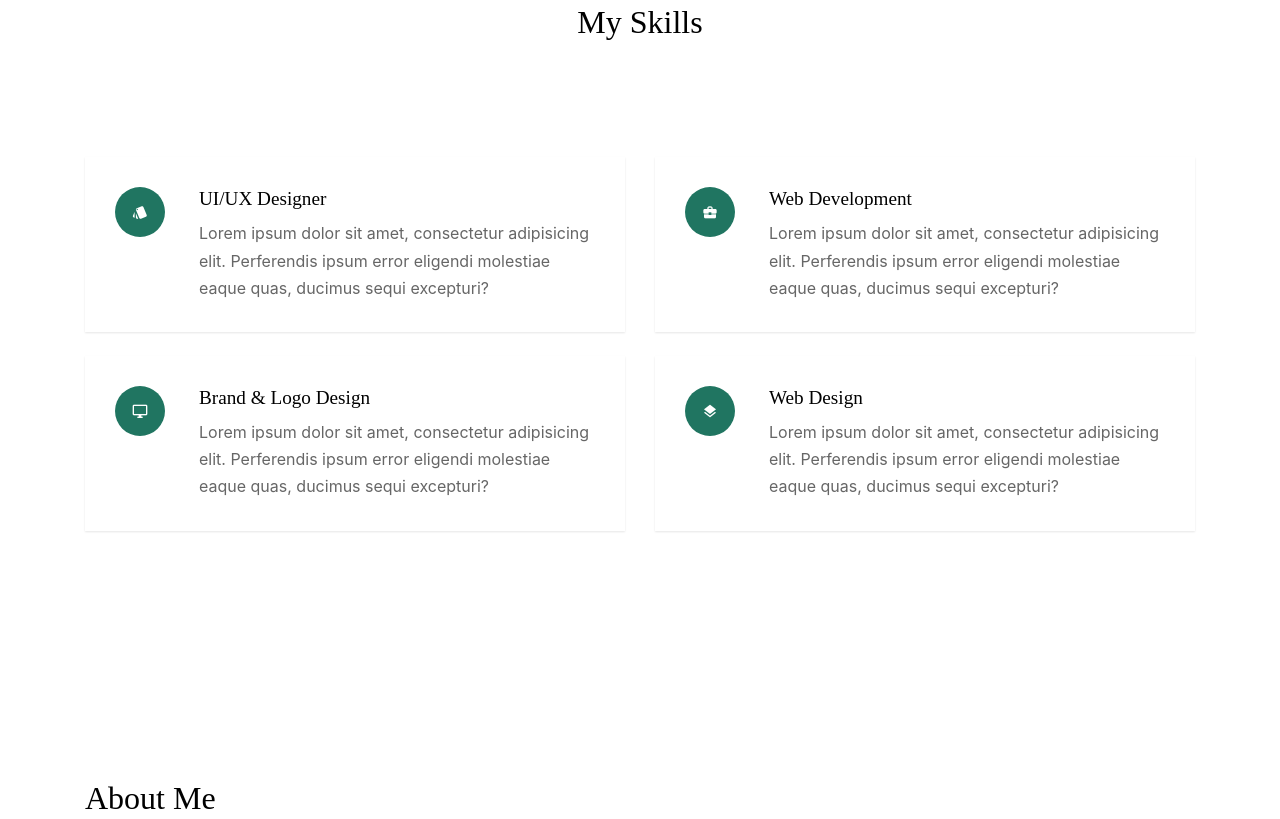
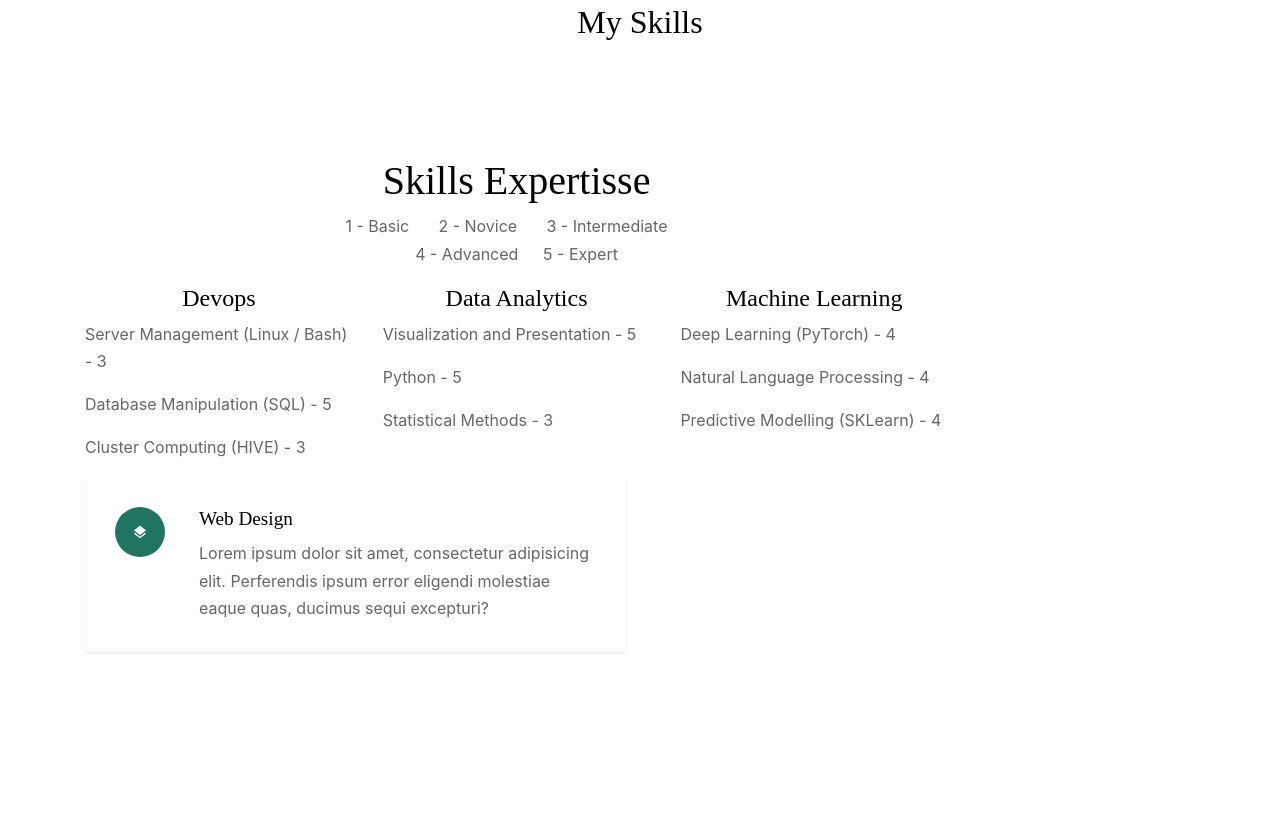
Before and after one commit to octaviaisom/octaviaisom.github.io, a plain HTML site: page index.html in a window 1280 px wide. Shown: the part 909-1728 px from the top of the page. Drawn offline with Linux system fonts and the light colour scheme; files whose address does not match are found by name; a web font is replaced by a local one.

Commit message:
Adding skill bars

```diff
--- a/index.html
+++ b/index.html
@@ -115,35 +115,155 @@
             <h2 class="section-title text-center mb-5">My Skills</h2>
           </div>
 
-          <div class="col-md-6 mb-4">
-            <div class="service d-flex h-100">
-              <div class="service-number mr-4"><span class="icon-style"></span></div>
-              <div class="service-about">
-                <h3>UI/UX Designer</h3>
-                <p>Lorem ipsum dolor sit amet, consectetur adipisicing elit. Perferendis ipsum error eligendi molestiae eaque quas, ducimus sequi excepturi?</p>
+
+
+
+
+
+
+
+
+
+
+
+
+
+
+
+
+
+
+
+
+
+
+
+         	<hr>
+
+	<section class="home-about-area section-gap">
+
+			<div class="text-center">
+					<div class="menu-content">
+							<div class="title text-center">
+									<h1 class="mb-10">Skills Expertisse</h1>
+									  1 - Basic <span style="display: inline-block; width: 2ch;">&#9;</span>
+										 2 - Novice <span style="display: inline-block; width: 2ch;">&#9;</span>
+										 3 - Intermediate<span style="display: inline-block; width: 2ch;">&#9;</span>
+										  <p>4 - Advanced<span style="display: inline-block; width: 2ch;">&#9;</span>
+											 5 - Expert<p/>
+
 							</div>
+
 					</div>
 			</div>
 
-          <div class="col-md-6 mb-4">
-            <div class="service d-flex h-100">
-              <div class="service-number mr-4"><span class="icon-business_center"></span></div>
-              <div class="service-about">
-                <h3>Web Development</h3>
-                <p>Lorem ipsum dolor sit amet, consectetur adipisicing elit. Perferendis ipsum error eligendi molestiae eaque quas, ducimus sequi excepturi?</p>
+
+
+
+
+
+
+
+<div class="container">
+		<div class="row skillbar-wraps">
+			<div class="col-lg-4 skill-left">
+				<h4 class="text-center pt-50"> Devops </h4>
+				<div class="single-skill">
+					<p>
+						Server Management (Linux / Bash) -   3
+					</p>
+					<div class="skill" data-width="60"></div>
 				</div>
+				<div class="single-skill">
+					<p>
+						Database Manipulation (SQL) -   5
+					</p>
+					<div class="skill" data-width="100"></div>
+				</div>
+				<div class="single-skill">
+					<p>
+						Cluster Computing (HIVE) - 3
+					</p>
+					<div class="skill" data-width="60"></div>
 				</div>
 			</div>
 
-          <div class="col-md-6 mb-4">
-            <div class="service d-flex h-100">
-              <div class="service-number mr-4"><span class="icon-desktop_windows"></span></div>
-              <div class="service-about">
-                <h3>Brand &amp; Logo Design</h3>
-                <p>Lorem ipsum dolor sit amet, consectetur adipisicing elit. Perferendis ipsum error eligendi molestiae eaque quas, ducimus sequi excepturi?</p>
+
+			<div class="col-lg-4 skill-right">
+				<h4 class="text-center pt-50"> Data Analytics </h4>
+				<div class="single-skill">
+					<p>
+						Visualization and Presentation - 5
+					</p>
+					<div class="skill" data-width="100"></div>
+				</div>
+
+				<div class="single-skill">
+					<p>
+						Python - 5
+					</p>
+					<div class="skill" data-width="100"></div>
+				</div>
+
+
+				<div class="single-skill">
+					<p>
+						Statistical Methods - 3
+					</p>
+					<div class="skill" data-width="60"></div>
 				</div>
 			</div>
+
+			<div class="col-lg-4 skill-right">
+				<h4 class="text-center pt-50">Machine Learning</h4>
+				<div class="single-skill">
+					<p>
+						Deep Learning (PyTorch) - 4
+					</p>
+					<div class="skill" data-width="80"></div>
 				</div>
+
+				<div class="single-skill">
+					<p>
+						Natural Language Processing - 4
+					</p>
+					<div class="skill" data-width="80"></div>
+				</div>
+				<div class="single-skill">
+					<p>
+						Predictive Modelling (SKLearn) - 4
+					</p>
+					<div class="skill" data-width="80"></div>
+				</div>
+			</div>
+
+		</div>
+	</div>
+
+	</section>
+
+
+<hr>
+
+
+
+
+
+
+
+
+
+
+
+
+
+
+
+
+
+
+
+
 
           <div class="col-md-6 mb-4">
             <div class="service d-flex h-100">
```
Lines whose indentation alone changed are shown as unchanged.
